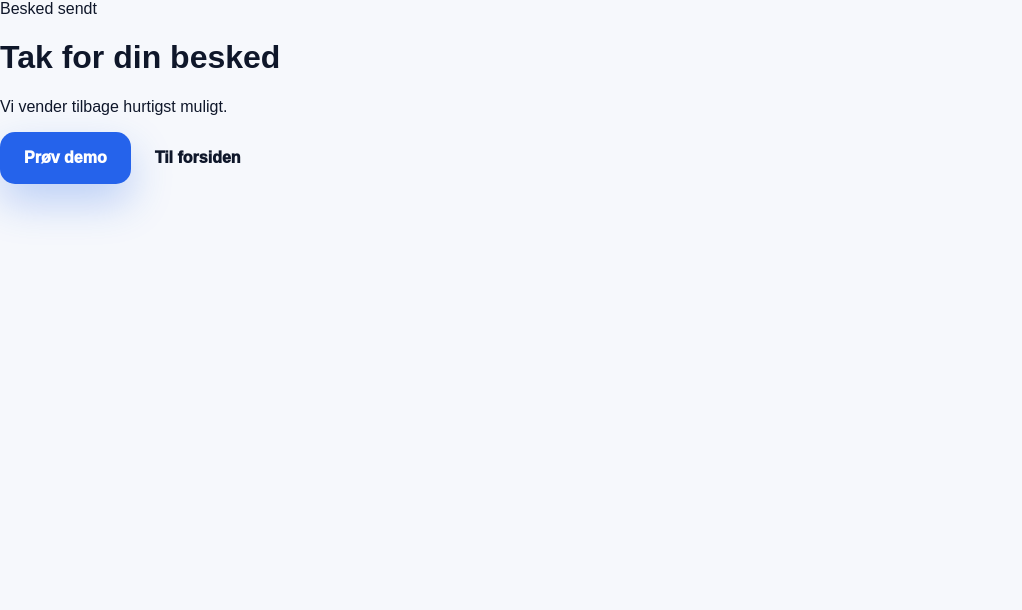
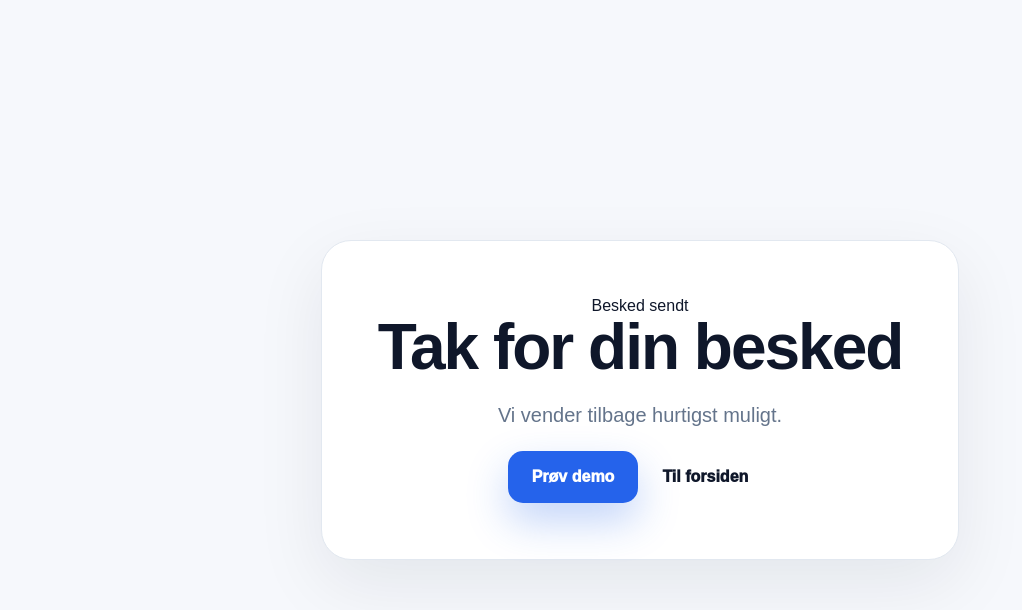
Before and after one commit to postjkhandel-ship-it/adpilot, a Next.js app: page /tak in a window 1280 px wide. Shown: the top 610 px of the page, without its empty margins (0-1022 px from the left). Built offline with nearby package versions, Linux system fonts and the light colour scheme.

Commit message:
Update globals.css

```diff
--- a/app/globals.css
+++ b/app/globals.css
@@ -808,3 +808,37 @@ a { color: inherit; text-decoration: none; }
     text-align: center;
   }
 }
+.thankPage {
+  min-height: 100vh;
+  display: flex;
+  align-items: center;
+  justify-content: center;
+  padding: 22px;
+}
+
+.thankBox {
+  max-width: 680px;
+  background: white;
+  border: 1px solid var(--line);
+  border-radius: 30px;
+  padding: 56px;
+  text-align: center;
+  box-shadow: var(--shadow);
+}
+
+.thankBox h1 {
+  font-size: clamp(42px, 6vw, 64px);
+  line-height: 1;
+  letter-spacing: -2px;
+  margin: 0 0 18px;
+}
+
+.thankBox p {
+  color: var(--muted);
+  font-size: 20px;
+  line-height: 1.6;
+}
+
+.center {
+  justify-content: center;
+}
```
